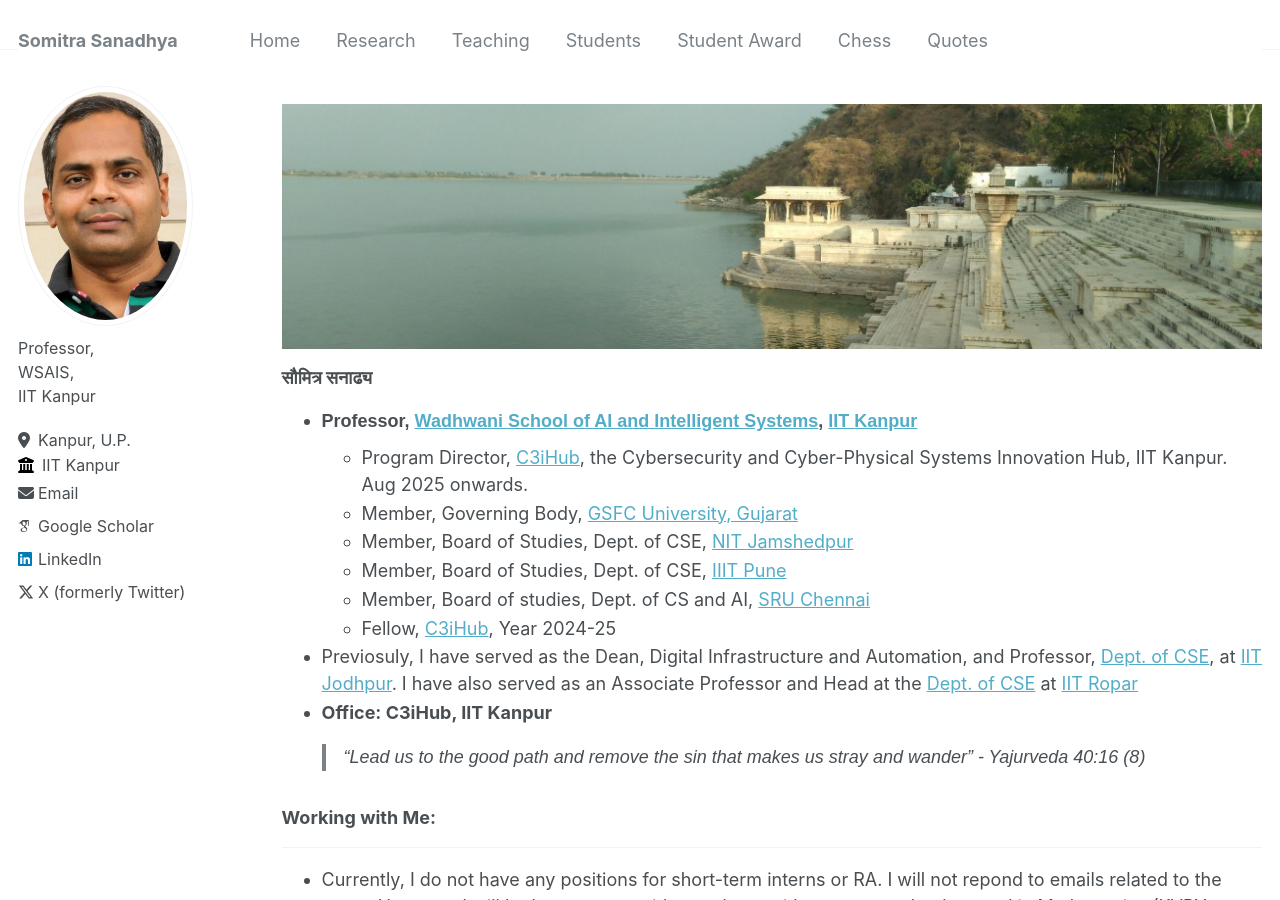
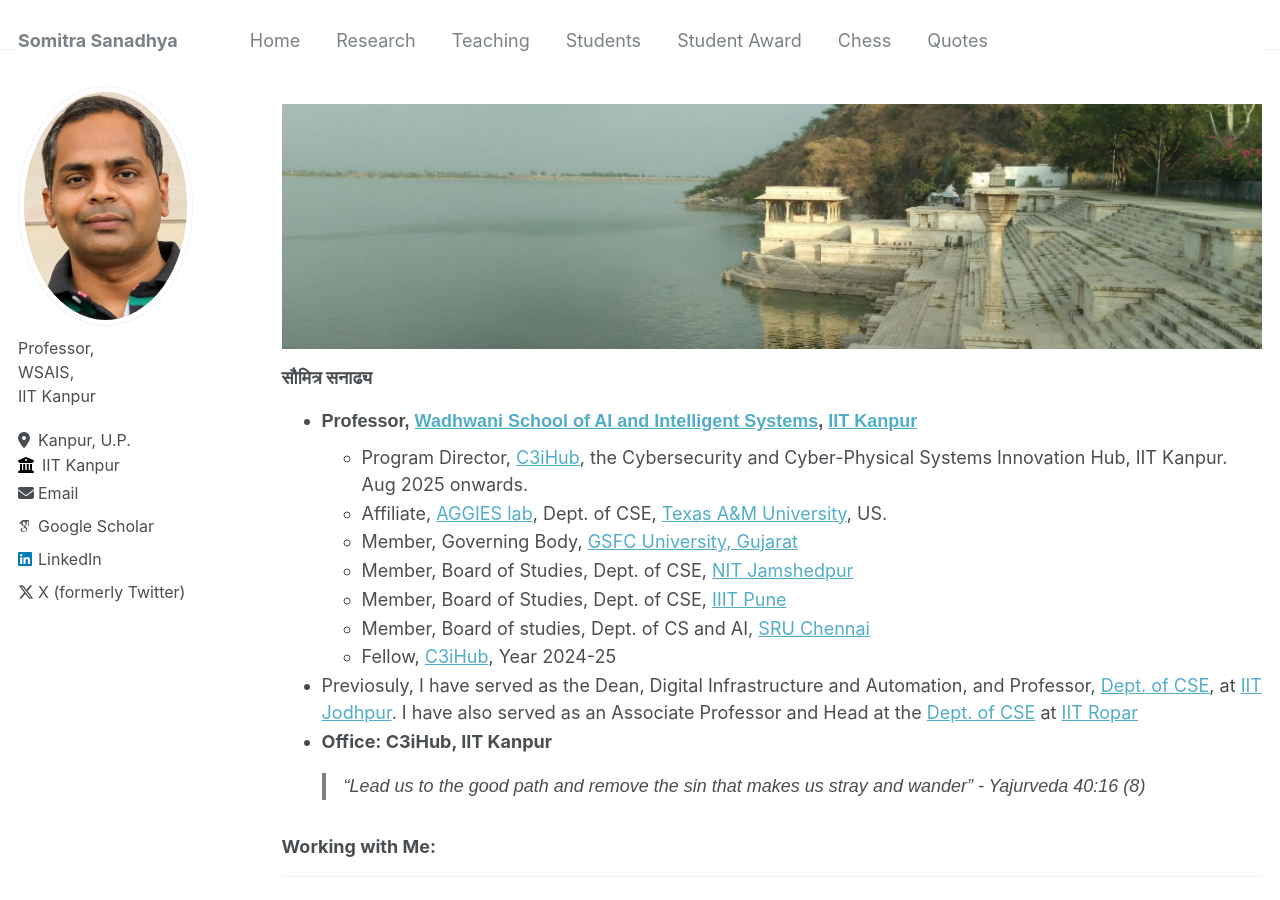
Before and after one commit to somitra-sanadhya/somitra-sanadhya.github.io, a Jekyll site: the page built from _pages/about.md, in a window 1280 px wide and 900 px high. Built offline with Jekyll 4.4.1, drawn with Linux system fonts in a browser that asks for light colours; some web fonts are replaced.

Commit message:
Update about.md

```diff
--- a/_pages/about.md
+++ b/_pages/about.md
@@ -12,6 +12,7 @@ redirect_from:
   + **Professor, [Wadhwani School of AI and Intelligent Systems](https://www.iitk.ac.in/new/wadhwani-school-of-advanced-ai-intelligent-systems), [IIT Kanpur](https://www.iitk.ac.in/)**
 
     + Program Director, [C3iHub](https://c3ihub.org/), the Cybersecurity and Cyber-Physical Systems Innovation Hub, IIT Kanpur. Aug 2025 onwards.
+    + Affiliate, [AGGIES lab](https://www.aggieslab.org/), Dept. of CSE, [Texas A&M University](https://engineering.tamu.edu/cse/index.html), US.
     + Member, Governing Body, [GSFC University, Gujarat](https://www.gsfcuniversity.ac.in/)
     + Member, Board of Studies, Dept. of CSE, [NIT Jamshedpur](https://www.nitjsr.ac.in/)
     + Member, Board of Studies, Dept. of CSE, [IIIT Pune](https://www.iiitp.ac.in/)
```
